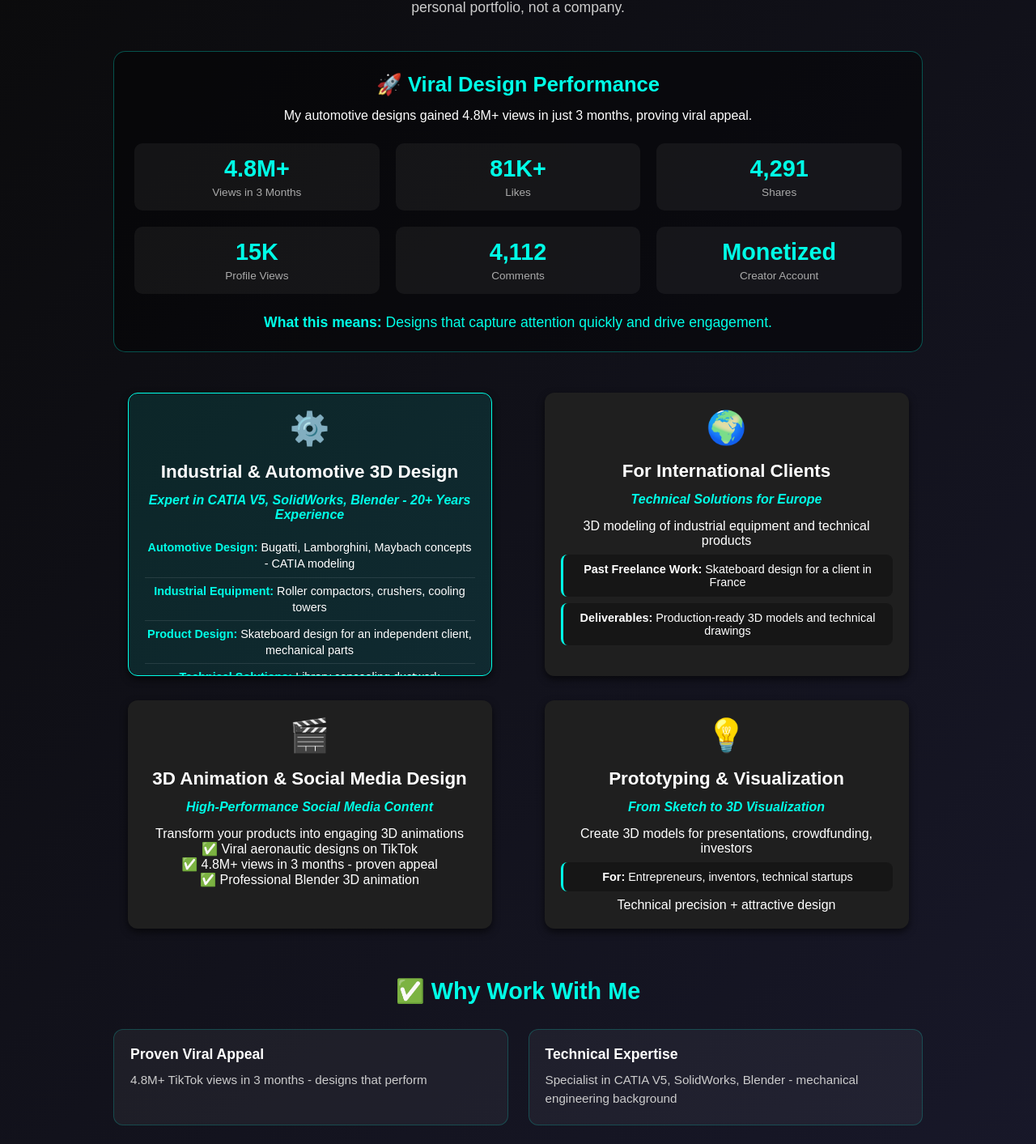
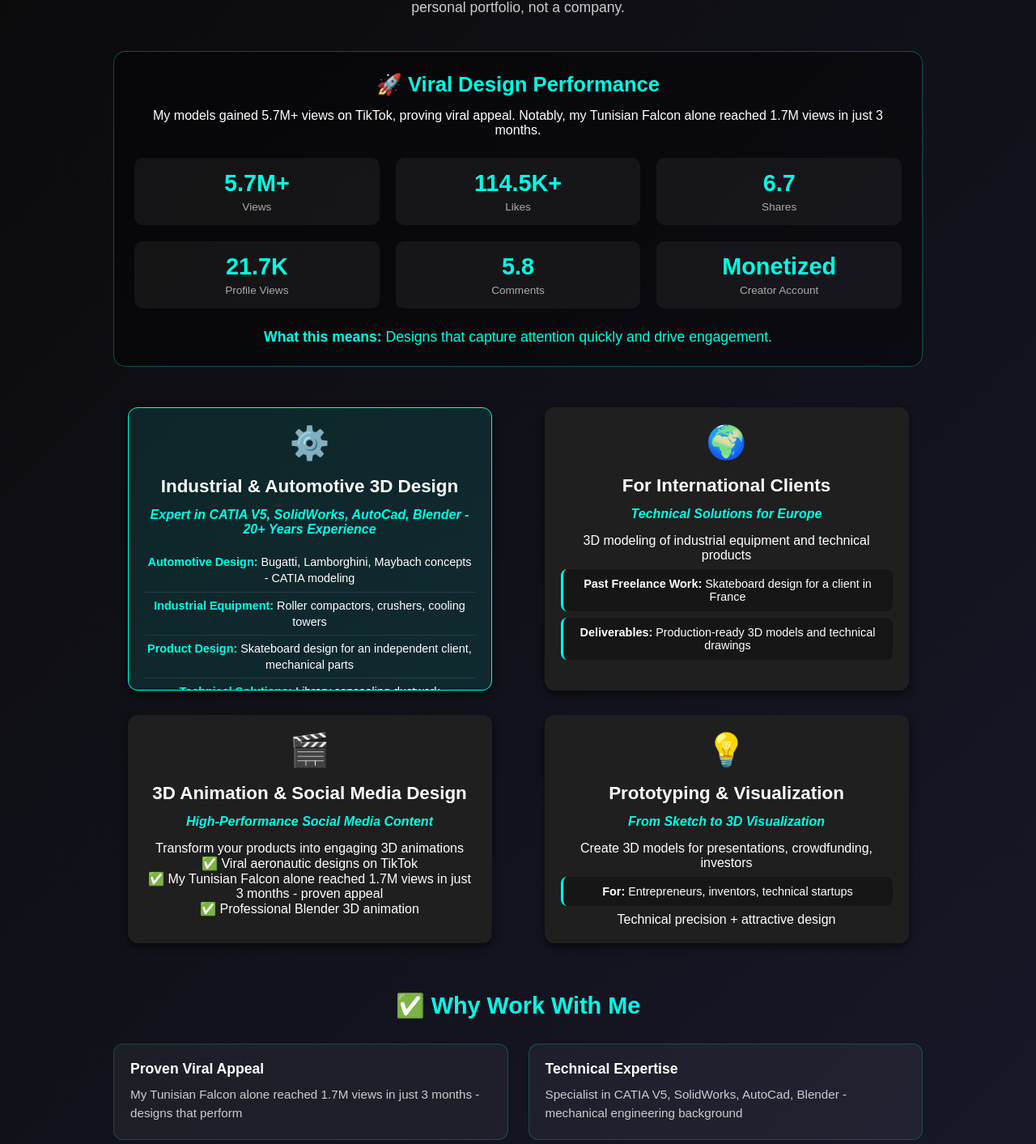
Before and after one commit to Walidghidhaoui/CRAVIMOOR, a React (Create React App) app: page / in a window 1280 px wide. Shown: the part 8198-9611 px from the top of the page at 81% size. Built offline with nearby package versions, Linux system fonts and the light colour scheme.

Commit message:
Update service

```diff
--- a/src/components/OurServices.jsx
+++ b/src/components/OurServices.jsx
@@ -22,27 +22,27 @@ const OurServices = () => {
         {/* TikTok Stats */}
 <div className="tiktok-stats">
   <h3>🚀 Viral Design Performance</h3>
-  <p>My automotive designs gained 4.8M+ views in just 3 months, proving viral appeal.</p>
+  <p>My models gained 5.7M+ views on TikTok, proving viral appeal. Notably, my Tunisian Falcon alone reached 1.7M views in just 3 months.</p>
 
   <div className="stats-grid">
     <div className="stat-item">
-      <div className="stat-number">4.8M+</div>
-      <div className="stat-label">Views in 3 Months</div>
+      <div className="stat-number">5.7M+</div>
+      <div className="stat-label">Views</div>
     </div>
     <div className="stat-item">
-      <div className="stat-number">81K+</div>
+      <div className="stat-number">114.5K+</div>
       <div className="stat-label">Likes</div>
     </div>
     <div className="stat-item">
-      <div className="stat-number">4,291</div>
+      <div className="stat-number">6.7</div>
       <div className="stat-label">Shares</div>
     </div>
     <div className="stat-item">
-      <div className="stat-number">15K</div>
+      <div className="stat-number">21.7K</div>
       <div className="stat-label">Profile Views</div>
     </div>
     <div className="stat-item">
-      <div className="stat-number">4,112</div>
+      <div className="stat-number">5.8</div>
       <div className="stat-label">Comments</div>
     </div>
     <div className="stat-item">
@@ -62,7 +62,7 @@ const OurServices = () => {
           <div className="service-card highlight-card compact-card">
             <div className="service-icon">⚙️</div>
             <h3>Industrial & Automotive 3D Design</h3>
-            <p className="service-subtitle">Expert in CATIA V5, SolidWorks, Blender - 20+ Years Experience</p>
+            <p className="service-subtitle">Expert in CATIA V5, SolidWorks, AutoCad, Blender - 20+ Years Experience</p>
             <ul className="service-list">
               <li><strong>Automotive Design:</strong> Bugatti, Lamborghini, Maybach concepts - CATIA modeling</li>
               <li><strong>Industrial Equipment:</strong> Roller compactors, crushers, cooling towers</li>
@@ -97,7 +97,7 @@ const OurServices = () => {
   <p>Transform your products into engaging 3D animations</p>
   <div className="benefits">
     <div className="benefit">✅ Viral aeronautic designs on TikTok</div>
-    <div className="benefit">✅ 4.8M+ views in 3 months - proven appeal</div>
+    <div className="benefit">✅ My Tunisian Falcon alone reached 1.7M views in just 3 months - proven appeal</div>
     <div className="benefit">✅ Professional Blender 3D animation</div>
   </div>
 </div>
@@ -124,11 +124,11 @@ const OurServices = () => {
           <div className="reasons-grid">
             <div className="reason">
   <strong>Proven Viral Appeal</strong>
-  <p>4.8M+ TikTok views in 3 months - designs that perform</p>
+  <p>My Tunisian Falcon alone reached 1.7M views in just 3 months - designs that perform</p>
 </div>
             <div className="reason">
               <strong>Technical Expertise</strong>
-              <p>Specialist in CATIA V5, SolidWorks, Blender - mechanical engineering background</p>
+              <p>Specialist in CATIA V5, SolidWorks, AutoCad, Blender - mechanical engineering background</p>
             </div>
             <div className="reason">
               <strong>Freelance Track Record</strong>
```
